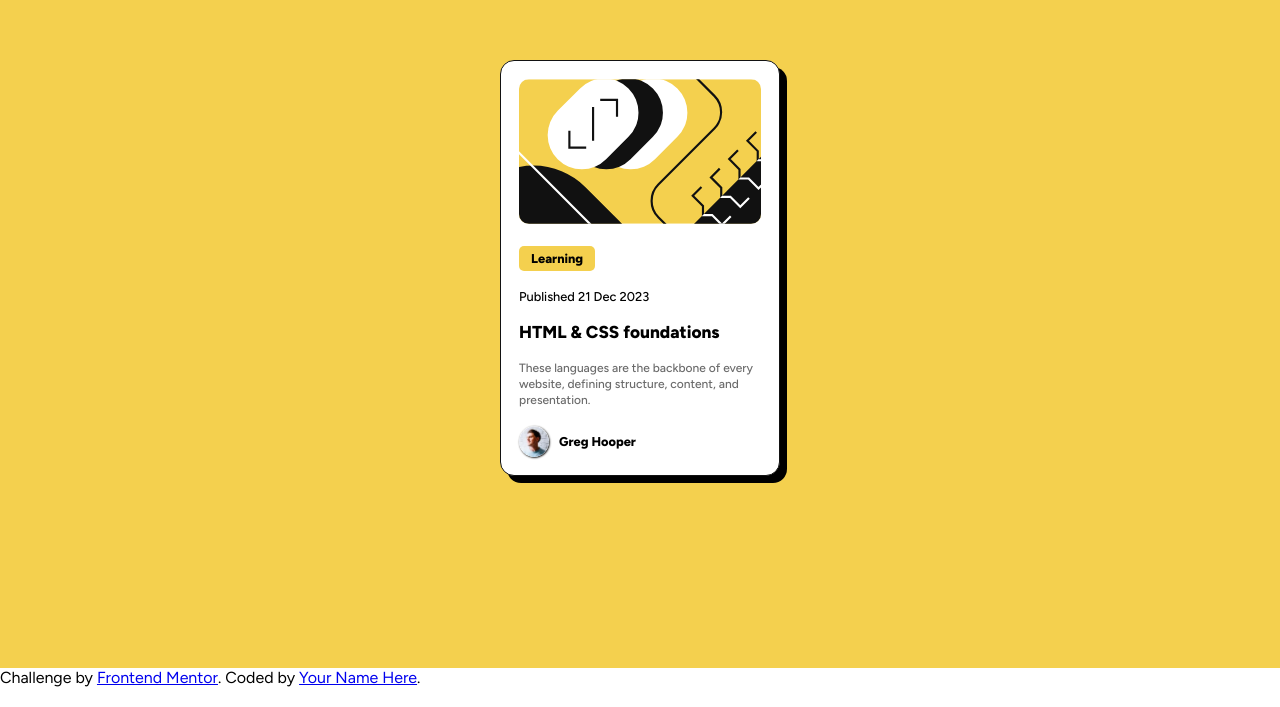
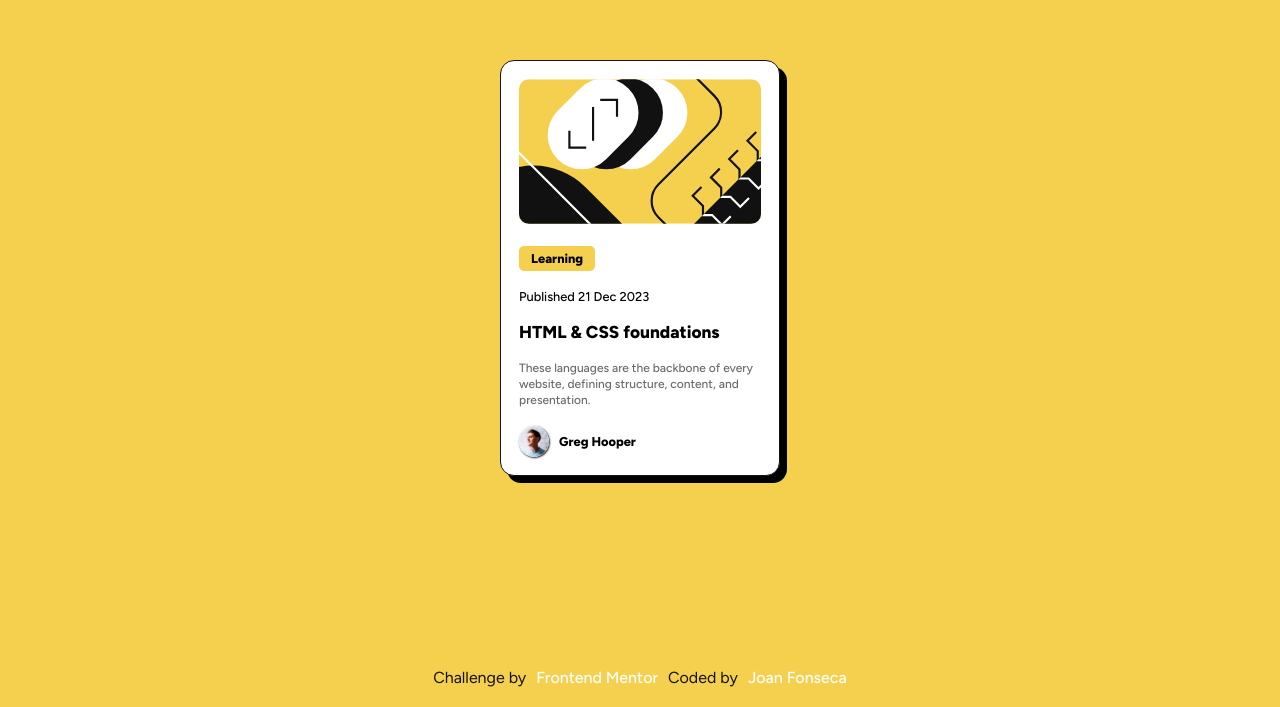
Before and after one commit to 2VOLTAIC3/Web-Desing-Challenges, a plain HTML site: page Blog-Card/blog-preview-card-main/index.html in a window 1280 px wide. Shown: the part 132-839 px from the top of the page. Drawn offline with Linux system fonts and the light colour scheme.

Commit message:
Blog Card 100%

```diff
--- a/Blog-Card/blog-preview-card-main/Styles/styles.css
+++ b/Blog-Card/blog-preview-card-main/Styles/styles.css
@@ -119,3 +119,33 @@ body{
     font-weight: 800;
     cursor: pointer;
 }
+
+
+/******************* Footer Section Styles ******************/
+
+.footer{
+    width: 100%;
+    display: grid;
+    place-items: center;
+    background-color: var(--Yellow);
+}
+
+.footer div{
+    display: flex;
+    justify-content: center;
+    align-items: center;
+    flex-wrap: wrap;
+    gap: 10px;
+    padding-bottom: 20px;
+    color: var(--Gray950);
+}
+
+.footer div a{
+    text-decoration: none;
+    color: var(--White);
+    font-weight: 500;
+}
+
+.footer div a:hover{
+    color: #ff9900;
+}
--- a/Blog-Card/blog-preview-card-main/index.html
+++ b/Blog-Card/blog-preview-card-main/index.html
@@ -50,8 +50,8 @@
   </main>
   <footer class="footer">
     <div class="attribution">
-      Challenge by <a href="https://www.frontendmentor.io?ref=challenge" target="_blank">Frontend Mentor</a>.
-      Coded by <a href="#">Your Name Here</a>.
+      Challenge by <a href="https://www.frontendmentor.io?ref=challenge" target="_blank">Frontend Mentor</a>
+      Coded by <a href="#">Joan Fonseca</a>
     </div>
   </footer>
 </body>
```
Also changed, not shown: QR-Challenge/qr-code-component-main/Styles.css (line endings or trailing spaces).
